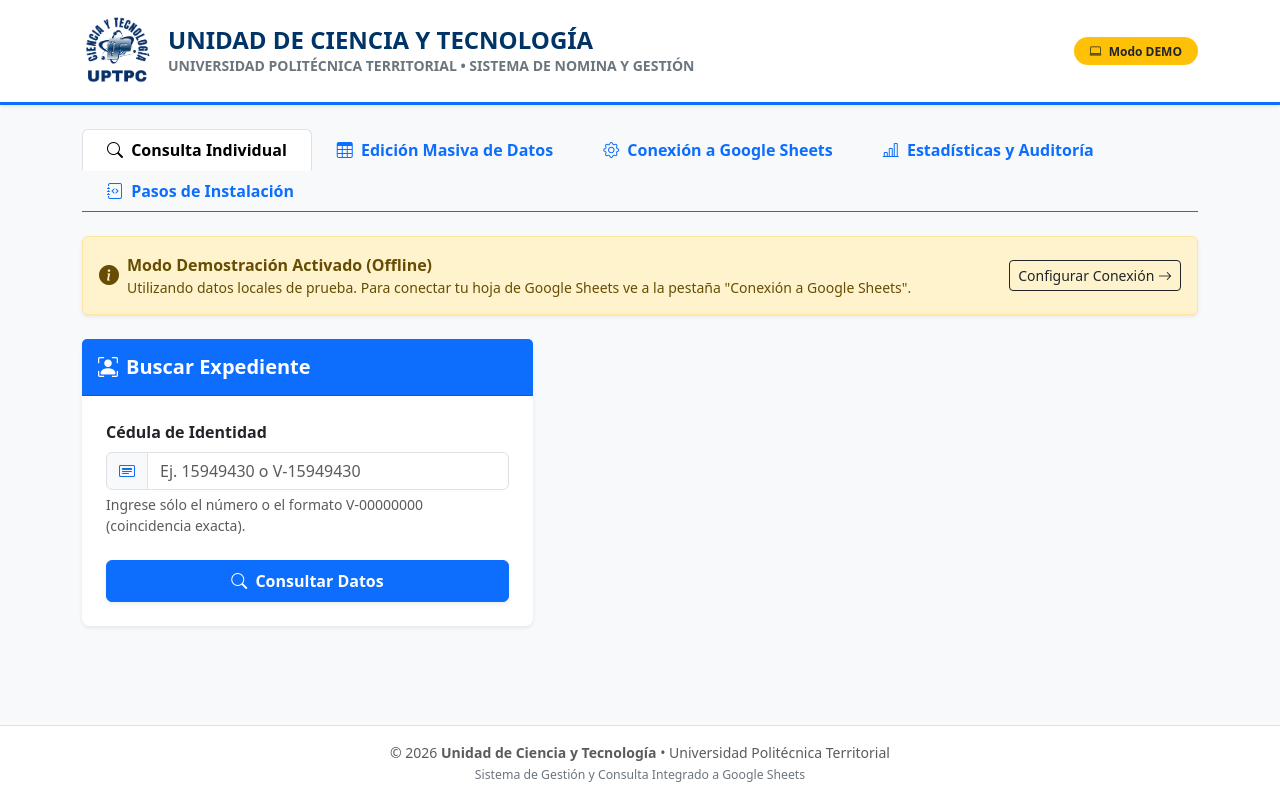
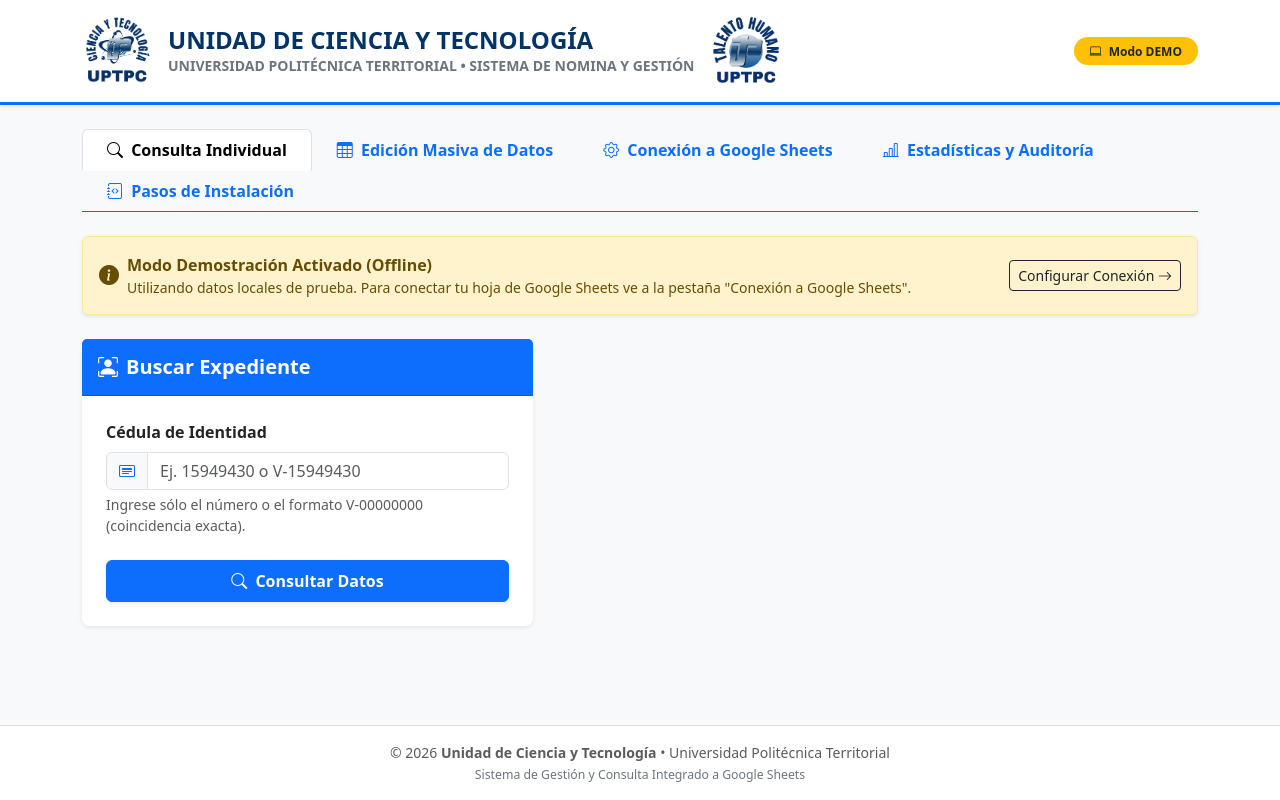
Before and after one commit to REPOUPTPC/talento_humano, a plain HTML site: page index.html in a window 1280 px wide. Drawn offline with nearby package versions, Linux system fonts and the light colour scheme.

Commit message:
Imagenes

```diff
--- a/index.html
+++ b/index.html
@@ -30,6 +30,7 @@
           <h1 class="h4 fw-bold text-primary mb-0" style="color: #003366 !important;">UNIDAD DE CIENCIA Y TECNOLOGÍA</h1>
           <p class="text-secondary small mb-0 fw-semibold">UNIVERSIDAD POLITÉCNICA TERRITORIAL &bull; SISTEMA DE NOMINA Y GESTIÓN</p>
         </div>
+        <img src="img/th.png" alt="Logo UCT UPTPC" style="height: 70px; max-width: 100%; object-fit: contain;">
       </div>
       <div class="d-flex align-items-center gap-2">
         <span id="userRoleBadge" class="badge bg-secondary px-3 py-2 rounded-pill fw-semibold">
```
Also changed, not shown: img/cabecera.png (added), img/qr_th.png (added).
